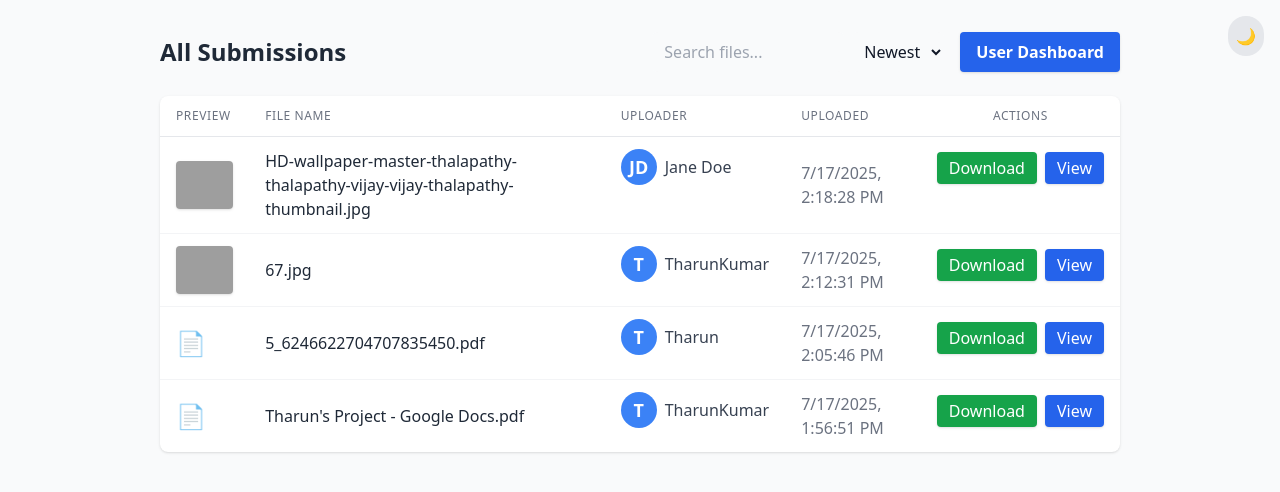
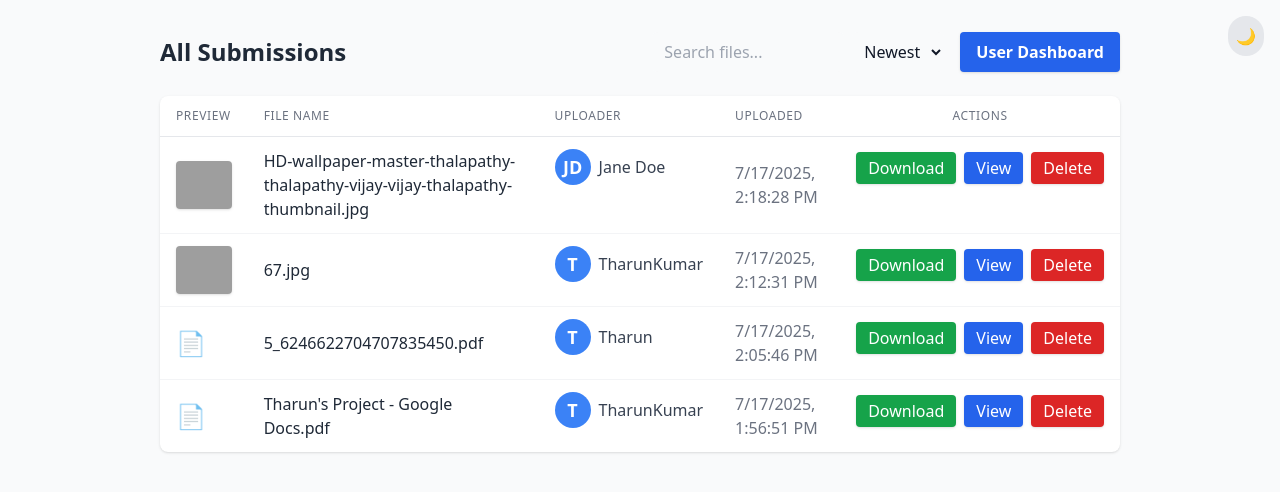
Before and after one commit to THARUNKUMAR7379/Docky, a Flask app: page /admin in a window 1280 px wide. Shown: the top 492 px of the page. Run offline with Flask 3, Linux system fonts and the light colour scheme; the visitor is signed in with stand-in values (Sample User, id 1); some libraries are stand-ins or nearby versions; grey boxes are pictures that could not be loaded.

Commit message:
Dark/light mode improvements and file delete feature

```diff
--- a/app.py
+++ b/app.py
@@ -1,4 +1,4 @@
-from flask import Flask, render_template, request, redirect, url_for, send_from_directory, session, jsonify
+from flask import Flask, render_template, request, redirect, url_for, send_from_directory, session, jsonify, abort
 from flask_sqlalchemy import SQLAlchemy
 import os
 from datetime import datetime
@@ -93,5 +93,22 @@ def submissions_api():
         'timestamp': s.timestamp.isoformat()
     } for s in submissions]
 
+@app.route('/delete/<filename>', methods=['DELETE'])
+def delete_file(filename):
+    if 'dashboard_auth' not in session and 'admin_auth' not in session:
+        return abort(403)
+    submission = Submission.query.filter_by(filename=filename).first()
+    if not submission:
+        return abort(404)
+    try:
+        db.session.delete(submission)
+        db.session.commit()
+        filepath = os.path.join(app.config['UPLOAD_FOLDER'], filename)
+        if os.path.exists(filepath):
+            os.remove(filepath)
+        return ('', 200)
+    except Exception as e:
+        return abort(500)
+
 if __name__ == '__main__':
     app.run(debug=True)
--- a/templates/admin.html
+++ b/templates/admin.html
@@ -56,18 +56,21 @@
     </div>
   </div>
   <script>
-    // Dark/Light mode toggle
+    // Dark/Light mode toggle (improved)
     const themeToggle = document.getElementById('theme-toggle');
     const themeIcon = document.getElementById('theme-icon');
     function setTheme(dark) {
       document.documentElement.classList.toggle('dark', dark);
       localStorage.setItem('theme', dark ? 'dark' : 'light');
-      themeIcon.textContent = dark ? '\u2600\ufe0f' : '\ud83c\udf19';
+      themeIcon.textContent = dark ? '☀️' : '🌙';
     }
     themeToggle.onclick = () => setTheme(!document.documentElement.classList.contains('dark'));
     (function() {
       const saved = localStorage.getItem('theme');
       setTheme(saved === 'dark' || (!saved && window.matchMedia('(prefers-color-scheme: dark)').matches));
+      window.addEventListener('storage', (e) => {
+        if (e.key === 'theme') setTheme(localStorage.getItem('theme') === 'dark');
+      });
     })();
 
     // Toast
@@ -135,6 +138,7 @@
             <td class="px-4 py-3 text-center flex gap-2 justify-center">
               <a href="/uploads/${sub.filename}" download title="Download"><button class="bg-green-600 hover:bg-green-700 text-white px-3 py-1 rounded shadow transition" tabindex="0">Download</button></a>
               <button onclick="openModal('/uploads/${sub.filename}', '${ext}', '${sub.filename.replace(/'/g, "&#39;")}')" class="bg-blue-600 hover:bg-blue-700 text-white px-3 py-1 rounded shadow transition" title="View" tabindex="0">View</button>
+              <button onclick="deleteFile('${sub.filename}')" class="bg-red-600 hover:bg-red-700 text-white px-3 py-1 rounded shadow transition" title="Delete" tabindex="0">Delete</button>
             </td>
           </tr>
         `;
@@ -187,6 +191,20 @@
         closeModal();
       }
     }
+
+    function deleteFile(filename) {
+      if (!confirm('Are you sure you want to delete this file?')) return;
+      fetch(`/delete/${encodeURIComponent(filename)}`, { method: 'DELETE' })
+        .then(res => {
+          if (res.ok) {
+            showToast('File deleted successfully.');
+            fetchSubmissions();
+          } else {
+            showToast('Failed to delete file.', false);
+          }
+        })
+        .catch(() => showToast('Failed to delete file.', false));
+    }
   </script>
 </body>
 </html>
```
Also changed, not shown: templates/user.html (+20 -2 lines).
